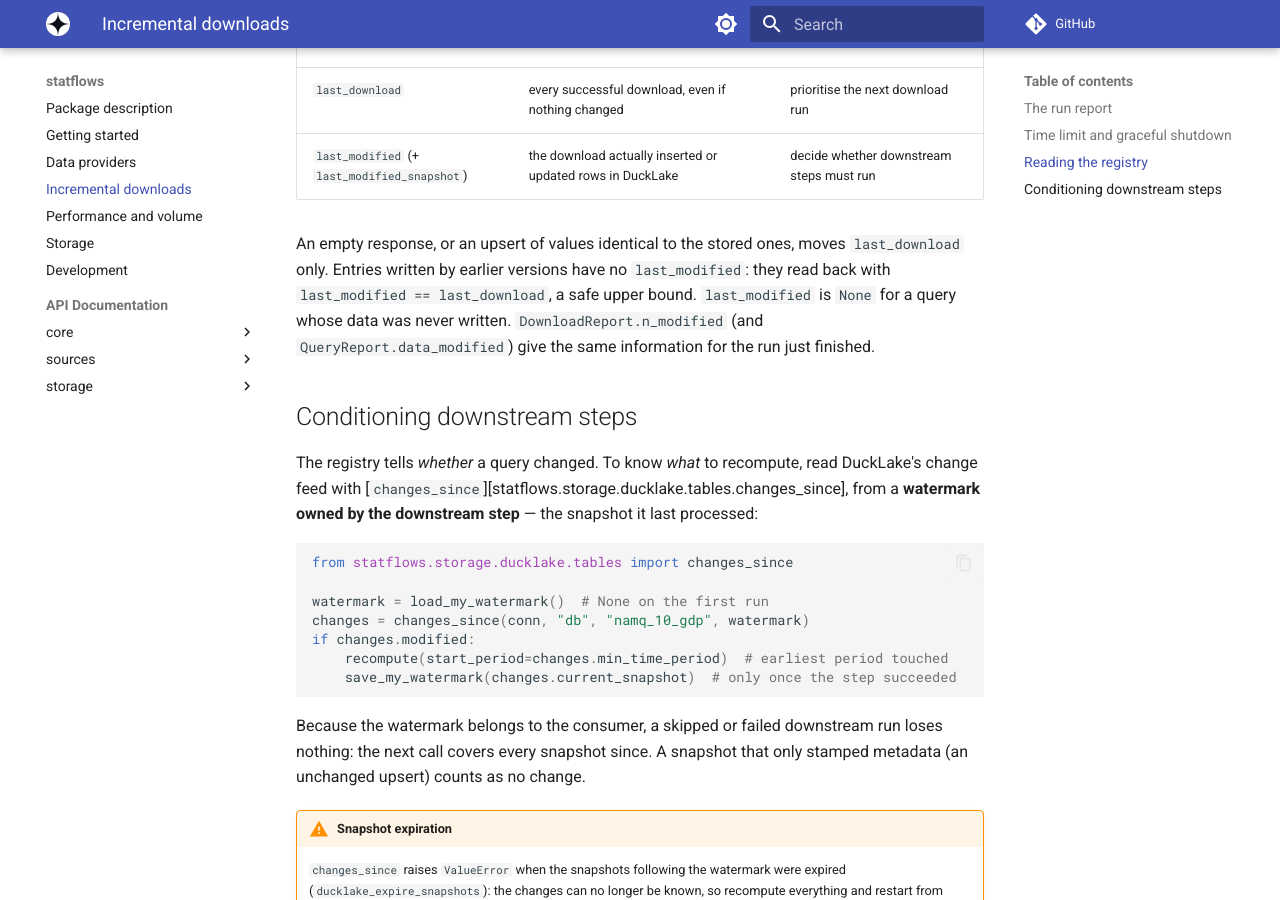
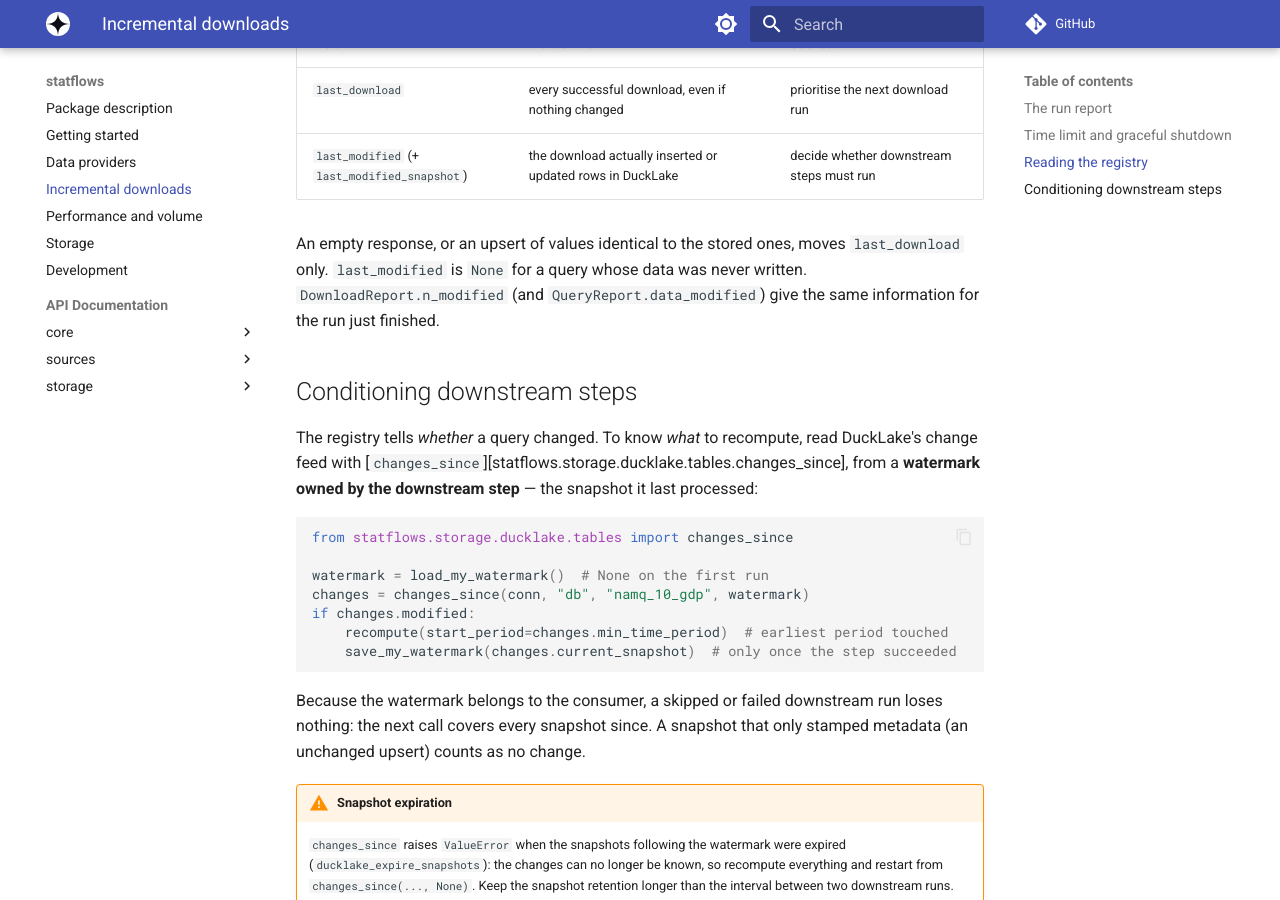
Before and after one commit to qbolliet/statflows, an MkDocs documentation site: the page built from docs/downloads.md, in a window 1280 px wide and 900 px high, scrolled down 1342 px. Built offline with MkDocs 1.6.1 and Material for MkDocs 9.7.7, drawn with Linux system fonts in a browser that asks for light colours; comment, search, counter and statistics services are not loaded.

Commit message:
docs: download documentation

```diff
--- a/docs/downloads.md
+++ b/docs/downloads.md
@@ -57,9 +57,7 @@
 | `last_modified` (+ `last_modified_snapshot`) | the download actually inserted or updated rows in DuckLake | decide whether downstream steps must run |
 
 An empty response, or an upsert of values identical to the stored ones, moves
-`last_download` only. Entries written by earlier versions have no
-`last_modified`: they read back with `last_modified == last_download`, a safe
-upper bound. `last_modified` is `None` for a query whose data was never written.
+`last_download` only. `last_modified` is `None` for a query whose data was never written.
 `DownloadReport.n_modified` (and `QueryReport.data_modified`) give the same
 information for the run just finished.
 
```
